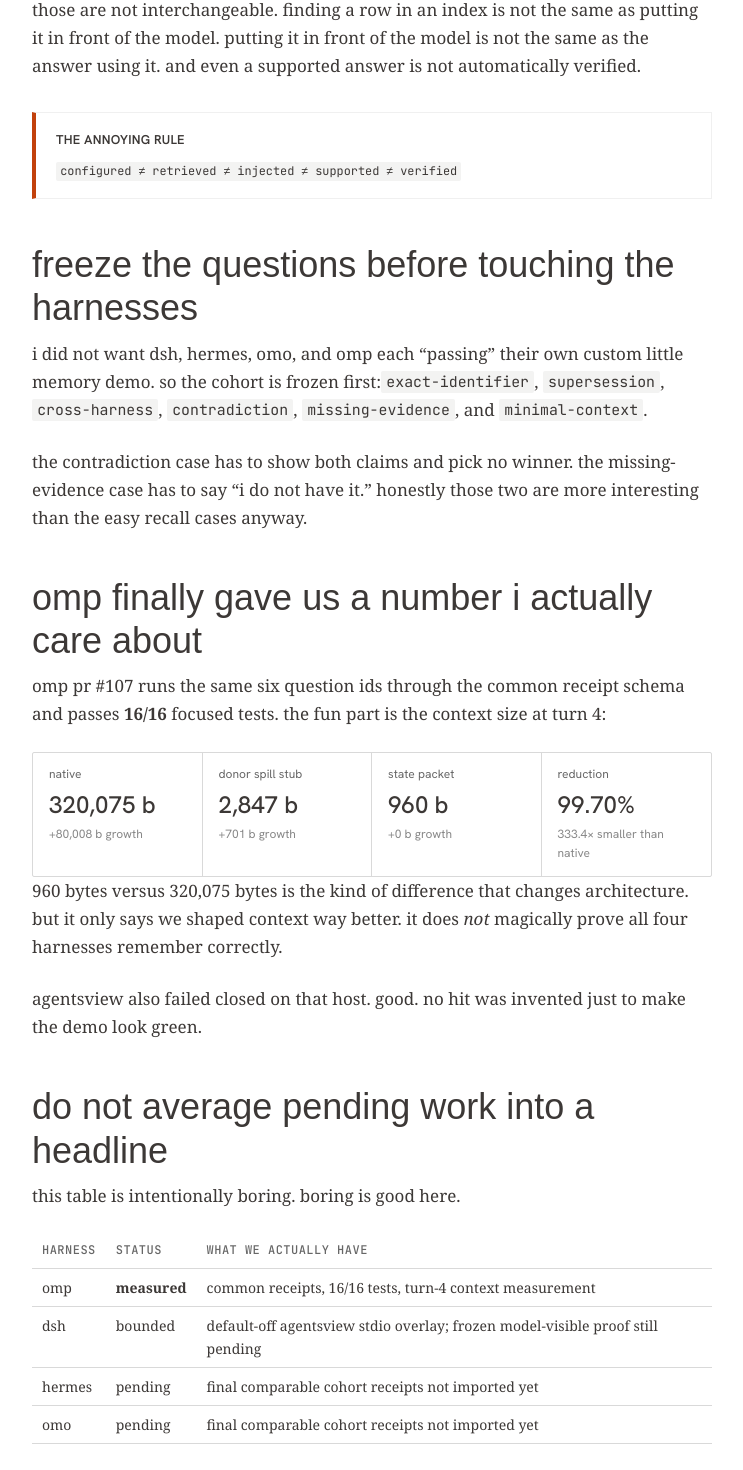
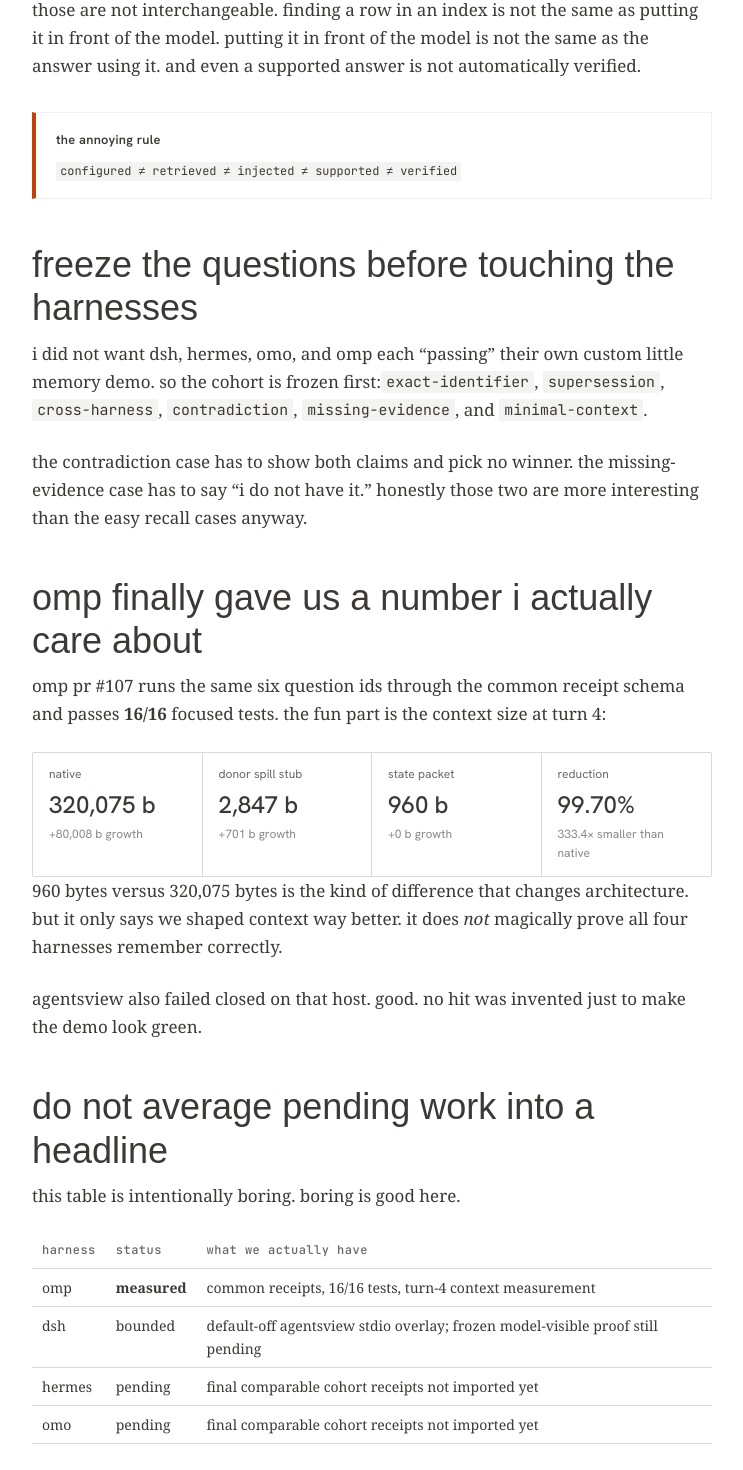
Before and after one commit to kvnloo/z0evals, a Next.js app in the folder web/: page /unified-memory-v0 in a window 1280 px wide. Shown: the part 913-2383 px from the top of the page, without its empty margins (268-1011 px from the left). Built offline with nearby package versions, Linux system fonts and the light colour scheme; a web font is replaced by a local one.

Commit message:
style(blog): force lowercase display across the new research posts

```diff
--- a/web/app/globals.css
+++ b/web/app/globals.css
@@ -1598,14 +1598,15 @@ figcaption .fig-n { font-family: var(--font-mono); color: var(--color-sb-seconda
 
 
 /* the newer research posts intentionally inherit the original phase-1b voice. */
-.story-shell {
-  text-transform: lowercase;
+.story-shell,
+.story-shell * {
+  text-transform: lowercase !important;
 }
 .story-shell code,
 .story-shell pre,
 .story-shell pre *,
 .story-shell .x-receipts code {
-  text-transform: none;
+  text-transform: none !important;
 }
 
 /* dense phase-1b matrices should scroll on a phone instead of becoming ant-sized. */
```
